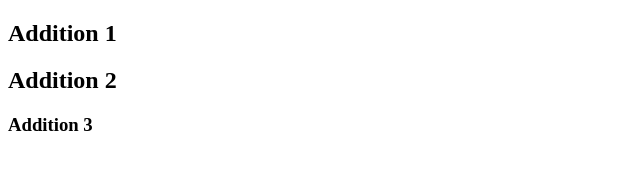
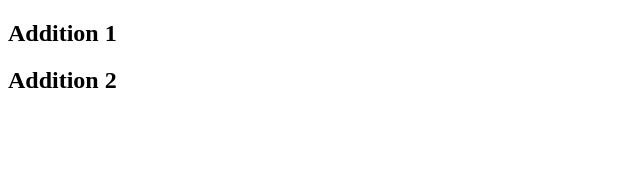
Before and after one commit to JaerenTredway/gitRevisionPractice, a plain HTML site: page index.html in a window 1280 px wide. Shown: the whole page, without its empty margins (0-640 px from the left). Drawn offline with Linux system fonts and the light colour scheme.

Commit message:
Reverted to Addition 2.

```diff
--- a/index.html
+++ b/index.html
@@ -7,7 +7,6 @@
     <body>
         <h2>Addition 1</h2>
         <h2>Addition 2</h2>
-        <h3>Addition 3</h3>
 
 
     </body>
```
